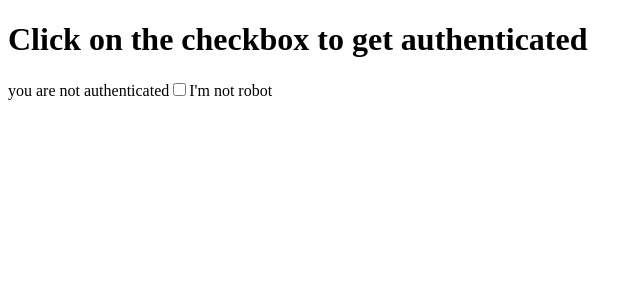
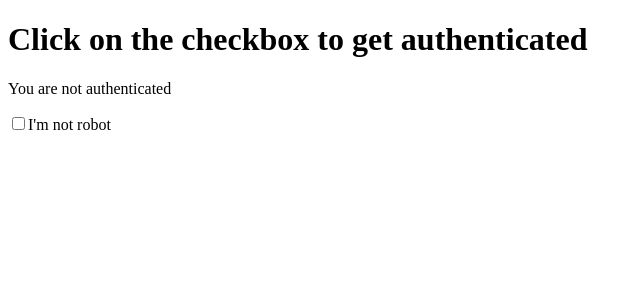
Before and after one commit to acciojob/usecontext-auth-rani-4524, a React app: page / in a window 1280 px wide. Shown: the top 300 px of the page, without its empty margins (0-643 px from the left). Built offline with nearby package versions, Linux system fonts and the light colour scheme.

Commit message:
Update App.js

```diff
--- a/src/components/App.js
+++ b/src/components/App.js
@@ -11,9 +11,11 @@ const App = () => {
     <div>
         {/* Do not remove the main div */}
     <h1>Click on the checkbox to get authenticated</h1>
-       {
-        isRobot ? "You are now authenticated , you can proceed " : " you are not authenticated"
-       }
+<p className="authText">
+        {isRobot
+          ? "You are now authenticated, you can proceed"
+          : "You are not authenticated"}
+      </p>
 
      <label>
         <input
```
